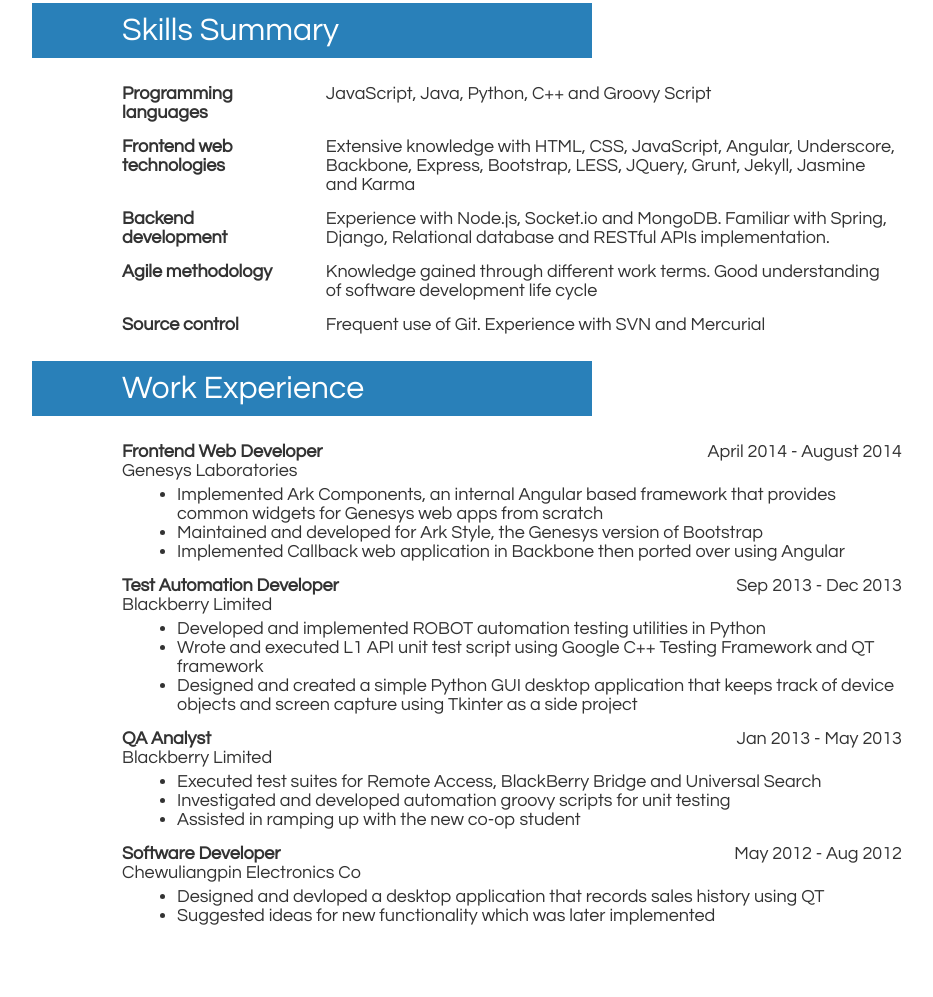
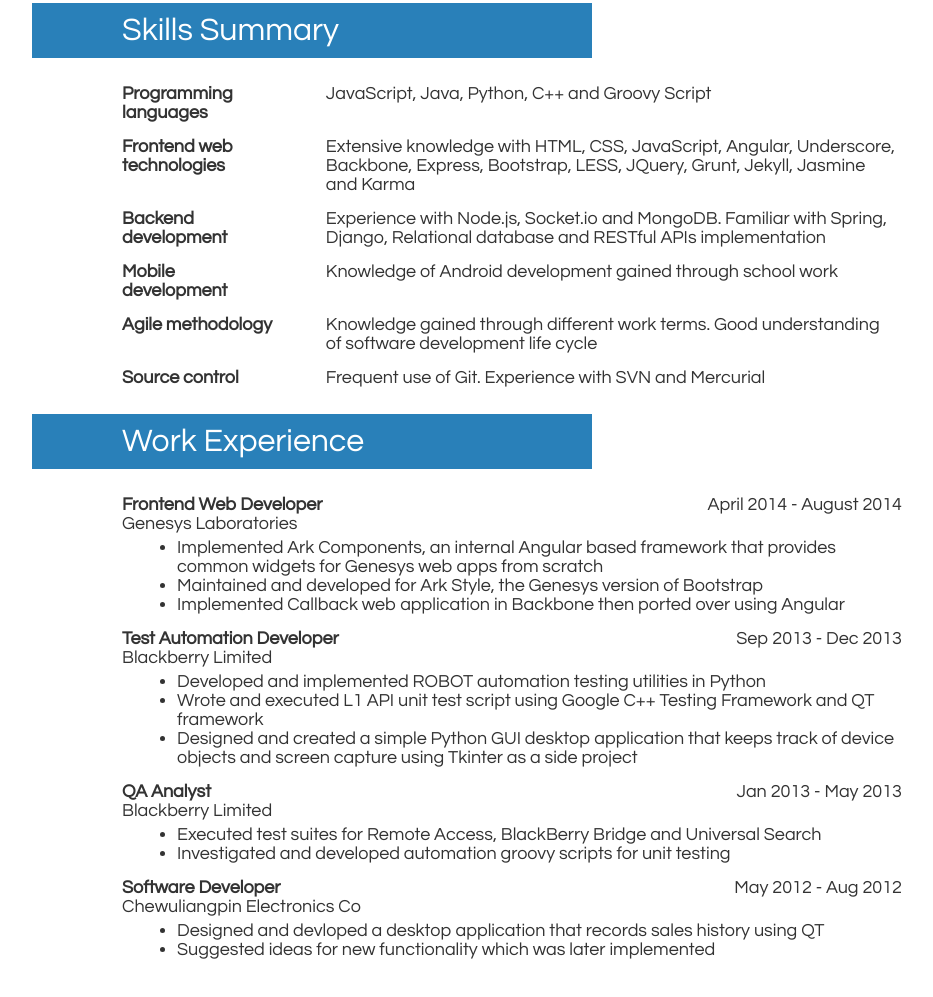
Before and after one commit to ericlin015/resume-2.0, a plain HTML site: page index.html in a window 1280 px wide. Shown: the part 195-1192 px from the top of the page, without its empty margins (128-1061 px from the left). Drawn offline with Linux system fonts and the light colour scheme.

Commit message:
added mobile dev

```diff
--- a/index.html
+++ b/index.html
@@ -141,7 +141,11 @@
         </div>
         <div class="skill-con">
             <h5>Backend<br>development</h5>
-            <div class="skill-dscp">Experience with Node.js, Socket.io and MongoDB. Familiar with Spring, Django, Relational database and RESTful APIs implementation. </div>
+            <div class="skill-dscp">Experience with Node.js, Socket.io and MongoDB. Familiar with Spring, Django, Relational database and RESTful APIs implementation</div>
+        </div>
+        <div class="skill-con">
+            <h5>Mobile<br>development</h5>
+            <div class="skill-dscp">Knowledge of Android development gained through school work</div>
         </div>
         <div class="skill-con">
             <h5>Agile methodology</h5>
@@ -192,7 +196,6 @@
                 <ul>
                     <li>Executed test suites for Remote Access, BlackBerry Bridge and Universal Search</li>
                     <li>Investigated and developed automation groovy scripts for unit testing</li>
-                    <li>Assisted in ramping up with the new co-op student</li>
                 </ul>
             </div>
         </div>
@@ -210,7 +213,7 @@
             </div>
         </div>
     </div>
-    <br/><br/><br/><br/><br/>
+    <br/><br/><br/>
     <div class="body-section">
         <h2>Personal Projects</h2>
         <div class="exp-dscp">
```
